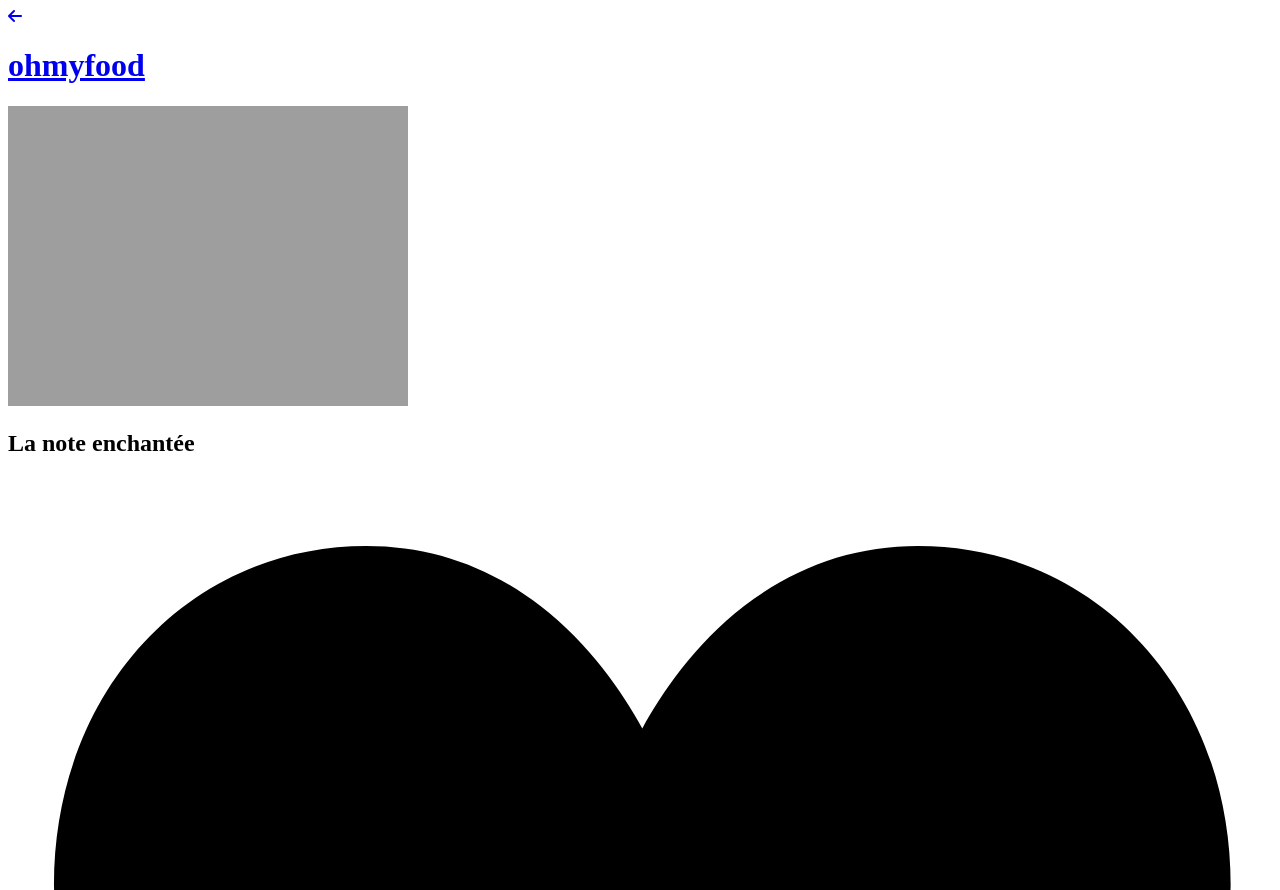
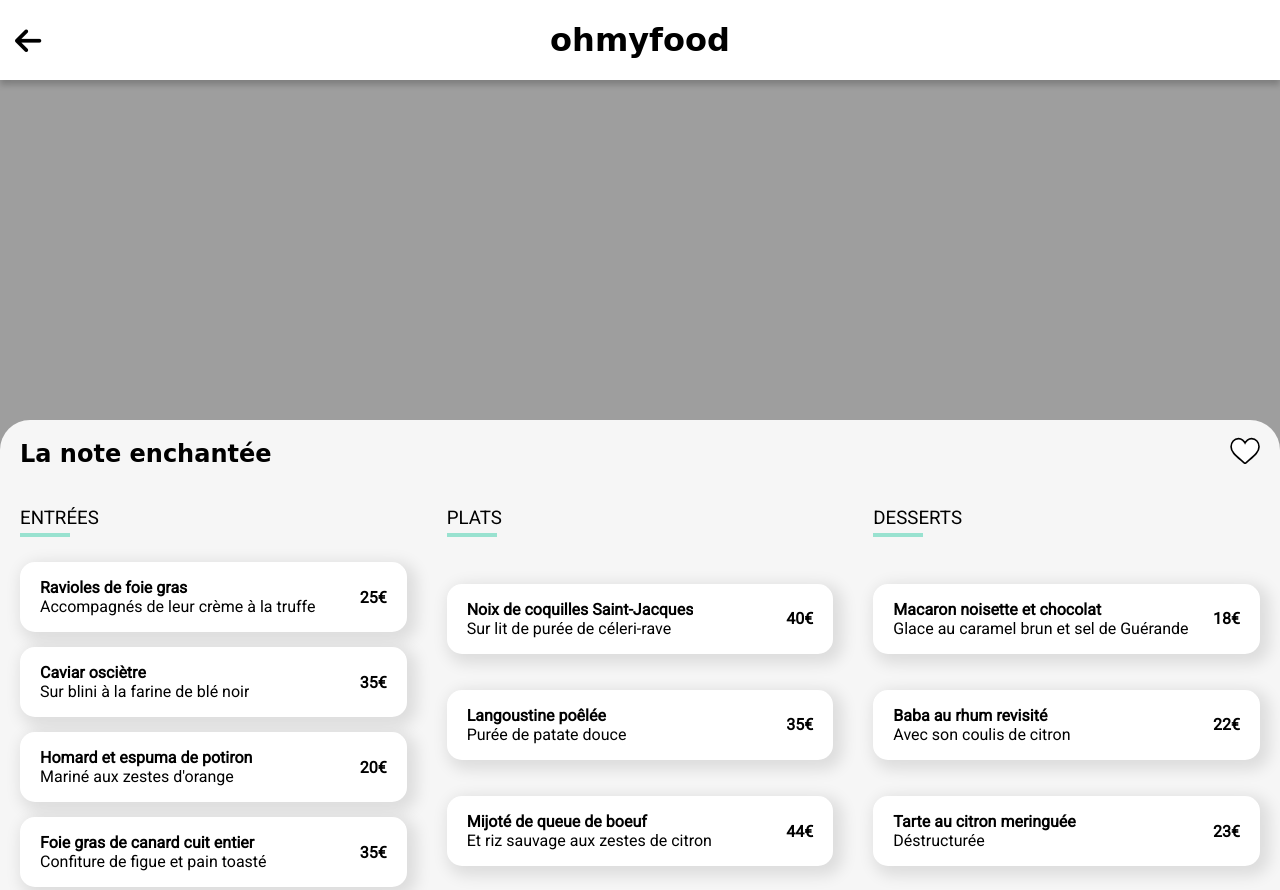
Before and after one commit to Bisuke76/AxelBurguiere_3_09092021, a plain HTML site: page Menus/La-note-enchantee.html in a window 1280 px wide. Shown: the top 890 px of the page. Drawn offline with Linux system fonts and the light colour scheme; the site is published under a folder, as on GitHub Pages, so addresses that start at the root find nothing; a web font is replaced by a local one.

Commit message:
MAJ repo

```diff
--- a/Menus/A-la-française.html
+++ b/Menus/A-la-française.html
@@ -4,7 +4,7 @@
     <meta charset="UTF-8">
     <meta http-equiv="X-UA-Compatible" content="IE=edge">
     <meta name="viewport" content="width=device-width, initial-scale=1.0">
-    <link rel="stylesheet" href="/Menus/style_menu.css" />
+    <link rel="stylesheet" href="style_menu.css" />
     <!-- Polices Google Fonts -->
     <link rel="preconnect" href="https://fonts.googleapis.com">
     <link rel="preconnect" href="https://fonts.gstatic.com" crossorigin>
--- a/Menus/La-note-enchantee.html
+++ b/Menus/La-note-enchantee.html
@@ -4,7 +4,7 @@
     <meta charset="UTF-8">
     <meta http-equiv="X-UA-Compatible" content="IE=edge">
     <meta name="viewport" content="width=device-width, initial-scale=1.0">
-    <link rel="stylesheet" href="/Menus/style_menu.css" />
+    <link rel="stylesheet" href="style_menu.css" />
     <!-- Polices Google Fonts -->
     <link rel="preconnect" href="https://fonts.googleapis.com">
     <link rel="preconnect" href="https://fonts.gstatic.com" crossorigin>
```
Also changed, not shown: Menus/La-Palette-du-gout.html (+1 -1 lines), Menus/Le-delice-des-sens.html (+1 -1 lines).
